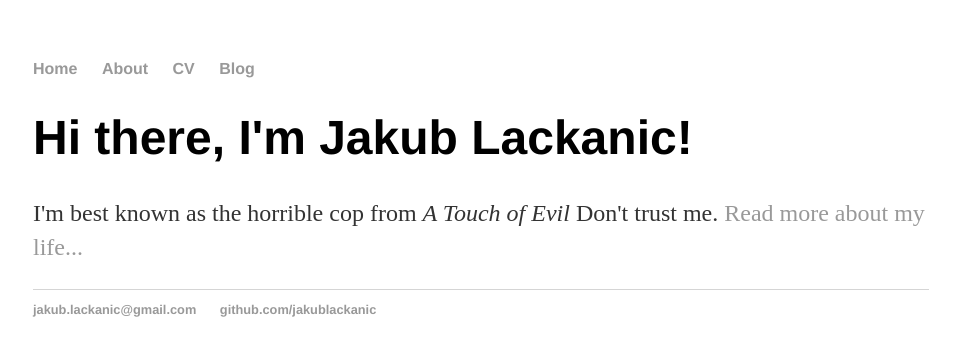
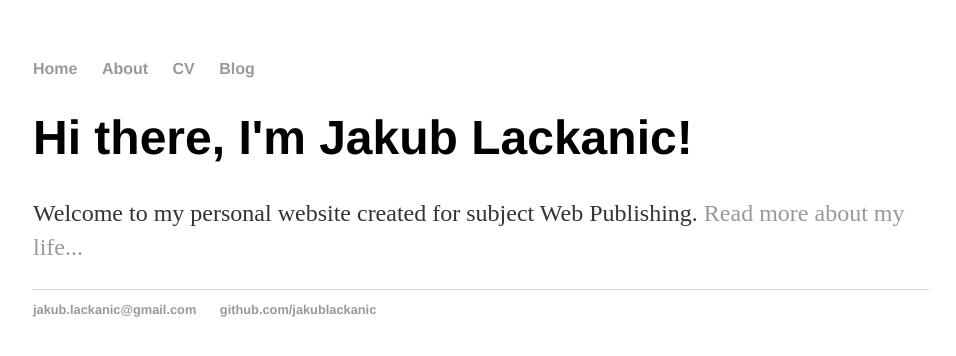
Before and after one commit to jakublackanic/jakublackanic.github.io, a Jekyll site: the page built from index.html, in a window 1280 px wide. Shown: the top 356 px of the page, without its empty margins (159-1115 px from the left). Built offline with Jekyll 4.4.1, drawn with Linux system fonts in a browser that asks for light colours.

Commit message:
add about me

```diff
--- a/index.html
+++ b/index.html
@@ -4,5 +4,5 @@ title: Jakub Lackanic
 ---
 <div class="blurb">
 	<h1>Hi there, I'm Jakub Lackanic!</h1>
-	<p>I'm best known as the horrible cop from <em>A Touch of Evil</em> Don't trust me. <a href="/about">Read more about my life...</a></p>
+	<p>Welcome to my personal website created for subject Web Publishing. <a href="/about">Read more about my life...</a></p>
 </div><!-- /.blurb -->
```
Also changed, not shown: about.html (added, +13 -0 lines).
